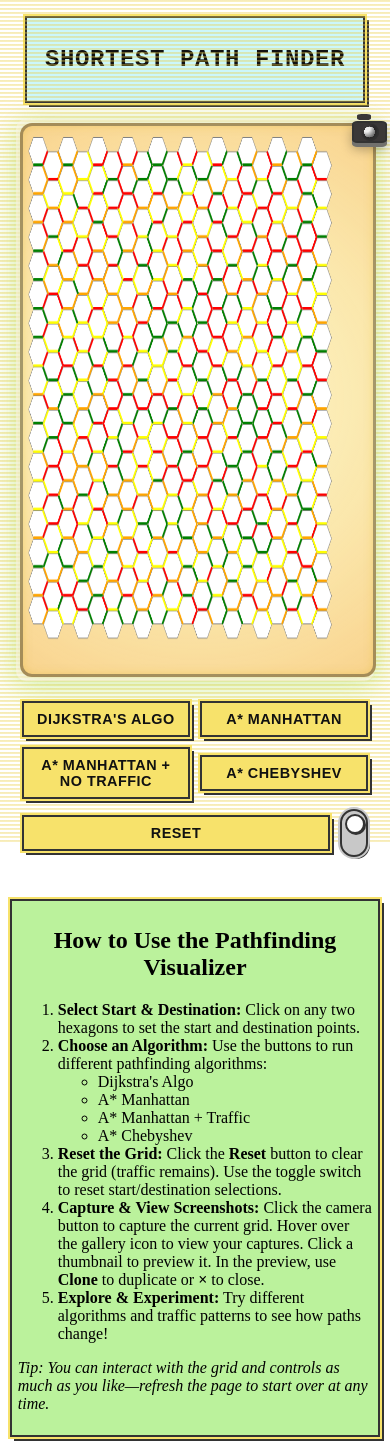
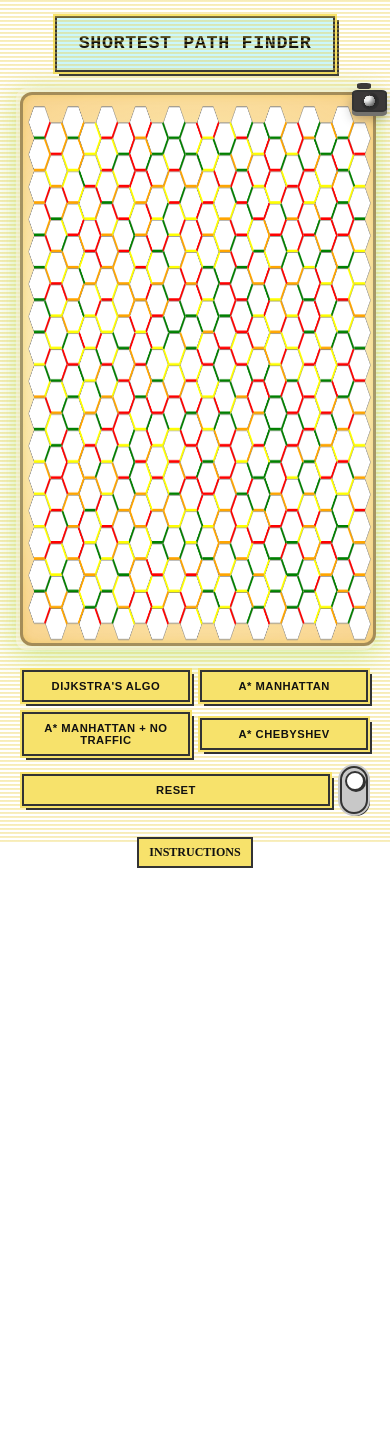
Before and after one commit to harsh10tech/visualizer-dsa, an Angular app: page / in a window 390 px wide. After the commit the page ends 876 px from the top, so only its background shows below. Built offline with nearby package versions, Linux system fonts and the light colour scheme.

Commit message:
Responsive and effects for mainly mobile UI

```diff
--- a/src/app/app.component.css
+++ b/src/app/app.component.css
@@ -9,6 +9,15 @@
   font-family: 'Courier New', Courier, monospace;
   text-transform: uppercase;
   letter-spacing: 0.6px;
-  width: max-content;
+  width: fit-content;
   align-items: center;
+  max-width: 100vw;
+  text-align: center;
+  box-sizing: border-box;
 }
+.app-title h2 {
+  margin: 0.25rem;
+  font-size: clamp(1.15rem, 2vw + 0.4rem, 2rem);
+  line-height: 1.5;
+  word-wrap: break-word;
+}
--- a/src/app/app.component.html
+++ b/src/app/app.component.html
@@ -1,2 +1,2 @@
-<div class="app-title"><H2>Shortest Path Finder</H2></div>
+<div class="app-title"><h2>Shortest Path Finder</h2></div>
 <app-path-finder></app-path-finder>
--- a/src/app/path-finder/instruction-panel/instruction-panel.component.css
+++ b/src/app/path-finder/instruction-panel/instruction-panel.component.css
@@ -1,61 +1,51 @@
-:host {
-  display: block;
-}
-
-/* Sidebar styles */
-.sidebar {
-  width: 240px;
-  background: #2c3e50;
-  color: white;
-  height: 100vh;
-  padding: 20px;
-  box-sizing: border-box;
-  transition: transform 0.3s ease;
-}
-
-/* Collapsed by default on small screens */
-/* @media (max-width: 1300px) {
-  .retro-box {
-    position: fixed;
-    top: 0;
-    left: 0;
-    transform: translateX(-100%);
-    z-index: 1000;
-  }
-
-  .sidebar.active {
-    transform: translateX(0);
-  }
-} */
-
-/* Collapse button (arrow) */
 .collapse-btn {
   display: none;
-  position: fixed;
-  top: 20px;
-  left: 10px;
-  font-size: 28px;
-  color: white;
-  background: #2c3e50;
-  border-radius: 4px;
+  position:  relative;
+  background: #f7e26b;
+  color: #111;
+  border: 2px solid #333;
   padding: 6px 10px;
+  font-size: 22px;
   cursor: pointer;
   z-index: 1001;
 }
 
-@media (max-width: 1300px) {
+.backdrop {
+  position: fixed;
+  inset: 0;
+  background: rgba(7, 4, 4, 0.3);
+  z-index: 1000;
+}
+
+@media (max-width: 600px) {
+  #instruction-toggle{
+    display: block;
+    width: fit-content;
+    max-width: 100vw;
+    font-weight: 700;
+    font-size: clamp(0.75rem, 1vw + 0.1rem, 0.9rem);
+  }
+  #instruction-panel{
+    display: block;
+    position: fixed;
+    top: 20%;
+    left: 15%;
+    bottom: 25%;
+    right: 25%;
+    transform: translateX(-100%);
+    opacity: 0;
+    z-index: 1001;
+    max-width: 75vw;
+    height: 50vh;
+    align-items:center;
+    box-sizing: border-box;
+    overflow-y: auto;
+  }
+  #instruction-panel.active {
+    transform: translateX(0);
+    opacity: 1;
+  }
   .collapse-btn {
     display: block;
   }
 }
-
-/* Backdrop when sidebar is open */
-.backdrop {
-  position: fixed;
-  top: 0;
-  left: 10;
-  right: 0;
-  bottom: 20;
-  background: rgba(0, 0, 0, 0.4);
-  z-index: 999;
-}
--- a/src/app/path-finder/instruction-panel/instruction-panel.component.html
+++ b/src/app/path-finder/instruction-panel/instruction-panel.component.html
@@ -1,4 +1,7 @@
-<div class="retro-box">
+<div class="collapse-btn" id="instruction-toggle" (click)="toggleInstruction()">
+  <span [innerHTML]="instructionOpen ? '' : 'INSTRUCTIONS'"></span>
+</div>
+<div class="retro-box" id="instruction-panel" [class.active]="instructionOpen">
       <h2 style="text-align: center;"><b>How to Use the Pathfinding Visualizer</b></h2>
       <ol>
         <li><strong>Select Start &amp; Destination:</strong> Click on any two hexagons to set the start and destination points.</li>
@@ -16,3 +19,4 @@
       </ol>
       <p><em>Tip: You can interact with the grid and controls as much as you like—refresh the page to start over at any time.</em></p>
 </div>
+<div class="backdrop" *ngIf="instructionOpen && isMobile" (click)="closeInstruction()"></div>
--- a/src/app/path-finder/instruction-panel/instruction-panel.component.ts
+++ b/src/app/path-finder/instruction-panel/instruction-panel.component.ts
@@ -6,5 +6,28 @@ import { Component, HostListener } from '@angular/core';
   styleUrls: ['./instruction-panel.component.css','../path-finder.component.css'],
 })
 export class InstructionPanelComponent {
+  public instructionOpen:boolean = true;
+  public isMobile:boolean = false;
 
+  constructor(){
+    this.checkViewport();
+  }
+
+  public toggleInstruction():void{
+    this.instructionOpen = !this.instructionOpen;
+  }
+
+  public closeInstruction():void{
+    if(this.isMobile) this.instructionOpen = false;
+  }
+
+  private checkViewport():void{
+    this.isMobile = window.innerWidth <=600;
+    this.instructionOpen = !this.isMobile;
+  }
+
+  @HostListener('window:resize')
+  onResize(){
+    this.checkViewport();
+  }
 }
--- a/src/app/path-finder/path-finder.component.css
+++ b/src/app/path-finder/path-finder.component.css
@@ -80,7 +80,7 @@ top:0;
 .retro-btn {
   position: relative;
   display: inline-block;
-  padding: 10px 16px;
+  padding: 8px 12px;
   color: #111;
   background: #f7e26b;
   border: 2px solid #333;
@@ -90,6 +90,9 @@ top:0;
   letter-spacing: 0.5px;
   cursor: pointer;
   transition: transform 0.05s ease-in-out;
+  width: fit-content;
+  max-width: 100vw;
+  font-size: clamp(0.6rem, 1vw + 0.1rem, 0.75rem);
 }
 .retro-btn:disabled {
   background: #ccc;
@@ -104,7 +107,6 @@ top:0;
 .retro-box {
   position:relative;
   display: inline-block;
-  /* display: block; */
   background: #bbf29c;
   border: 3px solid #333;
   margin: 20px auto;
@@ -129,7 +131,6 @@ top:0;
   }
   .centered-content{
     order: 1;
-    /* max-height: 60vw; */
     width: 100%;
     padding: 0 6px;
     margin: 0 auto ;
@@ -137,10 +138,11 @@ top:0;
   }
   .right-panel {
     order: 2;
-    margin-top: 20px;
+    margin-top: 2px;
   }
   .instructions-panel {
     order: 3;
+    margin-top: 1px;
     display: block;
     list-style-type: disc;
   }
@@ -153,6 +155,8 @@ top:0;
     margin: 2px auto;
     box-sizing: border-box;
     align-items: center;
+    font-size: clamp(0.85rem, 1vw + 0.1rem, 1rem);
+    word-wrap: break-word;
   }
   .controls {
     flex-wrap: wrap;
@@ -161,10 +165,10 @@ top:0;
   }
   .retro-btn {
     flex: 1 1 48%;
-    min-width: 120px;
-    padding: 8px 10px;
-    font-size: 0.9rem;
     text-align: center;
+    word-wrap: break-word;
+    width: fith-content;
+    font-size: clamp(0.70rem, 1vw + 0.1rem, 1rem);
   }
   .main .right-panel .efforts-distance {
     display: block;
@@ -178,7 +182,7 @@ top:0;
 
 @media (max-width: 1300px) {
   .centered-content {
-    max-width: 95vw;       /* nearly full viewport width on phones */
+    max-width: 95vw;
     padding: 0 6px;
     margin: 0 auto;
   }
--- a/src/app/path-finder/path-finder.component.ts
+++ b/src/app/path-finder/path-finder.component.ts
@@ -64,15 +64,13 @@ export class PathFinderComponent {
     this.ROWS = this.canvas.height / 35;
     this.COLS = this.canvas.width / 29;
     if(this.canvas.clientWidth<600){
-      const s = 19.5;
+      const s = 22;
       this.HEX_SIZE = s;
       constants.HEX_SIZE = s;
       this.HEX_WIDTH = this.HEX_SIZE * 2;
       this.HEX_HEIGHT = this.HEX_SIZE * Math.sqrt(3);
       constants.HEX_WIDTH = constants.HEX_SIZE * 2;
       constants.HEX_HEIGHT = constants.HEX_SIZE * Math.sqrt(3);
-      console.log('rows: ',this.canvas.clientHeight / this.HEX_HEIGHT);
-      console.log('cols: ',this.canvas.width /this.HEX_SIZE);
       this.ROWS = this.canvas.clientHeight / this.HEX_HEIGHT;
       this.COLS = (this.canvas.clientWidth / this.HEX_SIZE) + 2;
     }
@@ -127,9 +125,10 @@ export class PathFinderComponent {
     this.startHex = null;
     this.destinationHex = null;
     this.cntx.clearRect(0, 0, this.canvas.width, this.canvas.height);
-    for (let row = 0; row < this.ROWS; row++) {
-      for (let col = 0; col < this.COLS; col++) {
+    for (let row = 0; row * this.HEX_HEIGHT < this.canvas.height; row++) {
+      for (let col = 0; col < this.COLS +10; col++) {
         const center = getHexCenter(row, col);
+        if(center.x + this.HEX_SIZE +1 > this.canvas.width +10 || center.y + this.HEX_SIZE> this.canvas.height) continue;
         const hexCordinate = this.drawHexagon(
           center.x,
           center.y,
@@ -256,9 +255,10 @@ export class PathFinderComponent {
     this.distance = 0;
 
     this.cntx.clearRect(0, 0, this.canvas.width, this.canvas.height);
-    for (let row = 0; row < this.ROWS; row++) {
-      for (let col = 0; col < this.COLS; col++) {
+    for (let row = 0; row * this.HEX_HEIGHT < this.canvas.height; row++) {
+      for (let col = 0; col < this.COLS + 10; col++) {
         const center = getHexCenter(row, col);
+        if(center.x + this.HEX_SIZE +1 > this.canvas.width +10 || center.y + this.HEX_SIZE> this.canvas.height) continue;
         const hexCordinate = this.drawHexagon(
           center.x,
           center.y,
```
